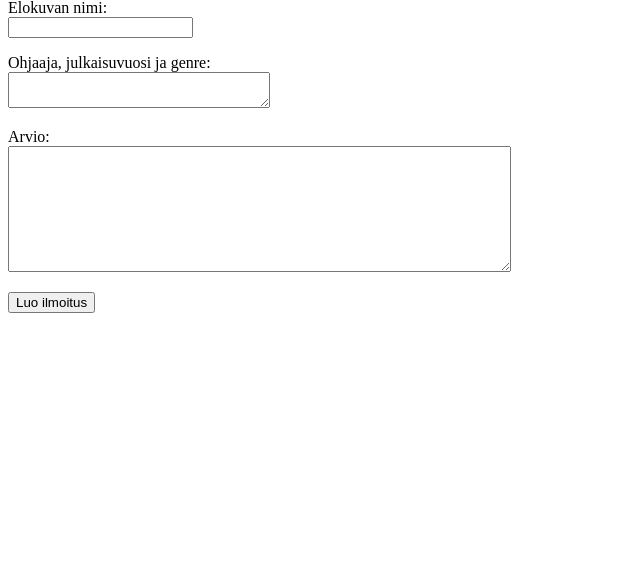
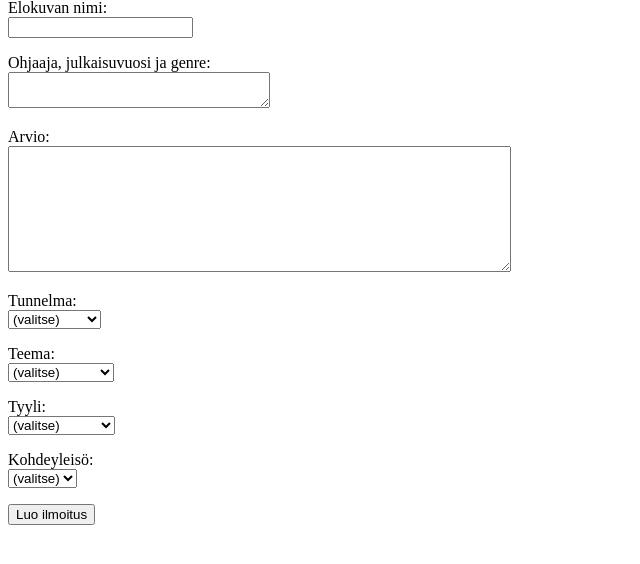
Before and after one commit to viivizz/elokuva-arvostelu, a Flask app: page /new_item in a window 1280 px wide. Shown: the part 81-645 px from the top of the page, without its empty margins (0-640 px from the left). Run offline with Flask 3, Linux system fonts and the light colour scheme; the visitor is signed in with stand-in values (Sample User, id 1).

Commit message:
Add classes to items

```diff
--- a/app.py
+++ b/app.py
@@ -45,7 +45,8 @@ def show_item(item_id):
     item=items.get_item(item_id)
     if not item:
         abort(404)
-    return render_template("show_item.html", item=item)
+    classes=items.get_classes(item_id)
+    return render_template("show_item.html", item=item, classes=classes)
 
 
 @app.route("/new_item")
@@ -67,7 +68,18 @@ def create_item():
         abort(403)
     user_id=session["user_id"]
 
-    items.add_item(title, review, info, user_id)
+    classes=[]
+    theme=request.form["theme"]
+    if theme:
+        classes.append(("Teema", theme))
+    style=request.form["style"]
+    if style:
+        classes.append(("Tyyli", style))
+    target=request.form["target"]
+    if target:
+        classes.append(("Kohdeyleisö", target))
+
+    items.add_item(title, review, info, user_id, classes)
 
     return redirect("/")
 
--- a/schema.sql
+++ b/schema.sql
@@ -11,3 +11,10 @@ CREATE TABLE items (
     review TEXT,
     user_id INTEGER REFERENCES users
 );
+
+CREATE TABLE item_classes (
+    id INTEGER PRIMARY KEY,
+    item_id INTEGER REFERENCES items,
+    title TEXT,
+    value TEXT
+);
--- a/templates/new_item.html
+++ b/templates/new_item.html
@@ -20,6 +20,78 @@
       Arvio: <br />
       <textarea name="review" rows="8" cols="60" maxlength="1000" required></textarea>
     </p>
+    <p>
+      Tunnelma: <br />
+      <select name="section">
+        <option value="">(valitse)</option>
+        <option value="jännittävä">jännittävä</option>
+        <option value="synkkä">synkkä</option>
+        <option value="pelottava">pelottava</option>
+        <option value="hauska">hauska</option>
+        <option value="kevyt">kevyt</option>
+        <option value="romanttinen">romanttinen</option>
+        <option value="surullinen">surullinen</option>
+        <option value="toiveikas">toiveikas</option>
+        <option value="brutaali">brutaali</option>
+        <option value="koskettava">koskettava</option>
+        <option value="mystinen">mystinen</option>
+        <option value="inspiroiva">inspiroiva</option>
+      </select>
+    </p>
+    <p>
+      Teema: <br />
+      <select name="theme">
+        <option value="">(valitse)</option>
+        <option value="dystopia">dystopia</option>
+        <option value="utopia">utopia</option>
+        <option value="selviytyminen">selviytyminen</option>
+        <option value="tulevaisuus">tulevaisuus</option>
+        <option value="historia">historia</option>
+        <option value="sota">sota</option>
+        <option value="avaruus">avaruus</option>
+        <option value="rikollisuus">rikollisuus</option>
+        <option value="tekoäly">tekoäly</option>
+        <option value="avaruus">avaruus</option>
+        <option value="villilänsi">villilänsi</option>
+        <option value="ystävyys">ystävyys</option>
+        <option value="perhe">perhe</option>
+        <option value="politiikka">politiikka</option>
+        <option value="katastrofi">katastrofi</option>
+        <option value="yliluonnollinen">yliluonnollinen</option>
+      </select>
+    </p>
+    <p>
+      Tyyli: <br />
+      <select name="style">
+        <option value="">(valitse)</option>
+        <option value="klassikko">klassikko</option>
+        <option value="kulttielokuva">kulttielokuva</option>
+        <option value="indie">indie</option>
+        <option value="taide-elokuva">taide-elokuva</option>
+        <option value="animaatio">animaatio</option>
+        <option value="Oscar-voittaja">Oscar-voittaja</option>
+        <option value="blockbuster">blockbuster</option>
+        <option value="ikoninen">ikoninen</option>
+        <option value="visuaalinen">visuaalinen</option>
+        <option value="realistinen">realistinen</option>
+        <option value="dokumentti">dokumentti</option>
+        <option value="vähäeleinen">vähäeleinen</option>
+        <option value="minimalistinen">minimalistinen</option>
+
+
+      </select>
+    </p>
+    <p>
+      Kohdeyleisö: <br />
+      <select name="target">
+        <option value="">(valitse)</option>
+        <option value="perhe">perhe</option>
+        <option value="lapset">lapset</option>
+        <option value="nuoret">nuoret</option>
+        <option value="aikuiset">aikuiset</option>
+        <option value="kaikki">kaikki</option>
+      </select>
+    </p>
     <input type="submit" value="Luo ilmoitus" />
   </form>
 </body>
```
Also changed, not shown: items.py (+11 -1 lines), templates/show_item.html (+10 -0 lines).
